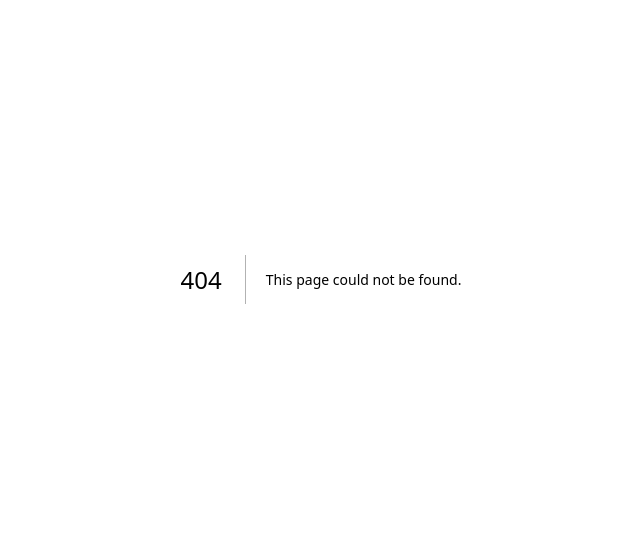
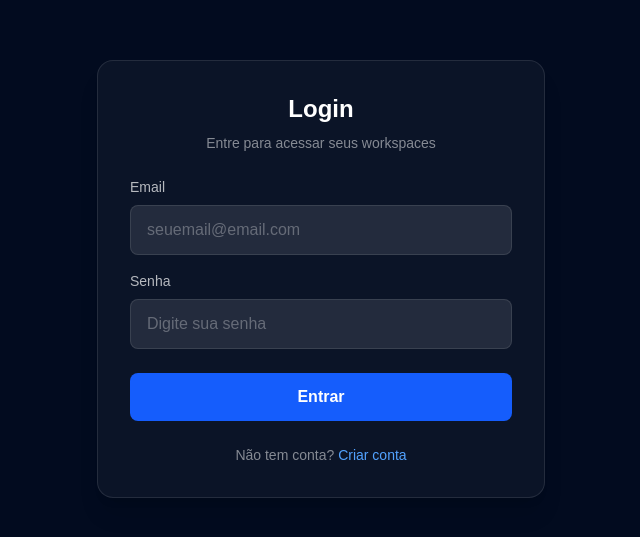
Before and after one commit to AllanGaBRs/allanflow-frontend, a Next.js app: page /login in a window 1280 px wide. Before the commit this address had no page. Shown: the part 121-658 px from the top of the page, without its empty margins (319-959 px from the left). Built offline with nearby package versions, Linux system fonts and the light colour scheme.

Commit message:
feat(auth): add login page with hooks, services and types structure

```diff
--- /dev/null
+++ b/app/(public)/login/components/LoginForm.tsx
@@ -0,0 +1,73 @@
+"use client";
+
+import Link from "next/link";
+import { useState } from "react";
+import { useLogin } from "../hooks/useLogin";
+
+export function LoginForm() {
+  const { login, loading, error } = useLogin();
+
+  const [email, setEmail] = useState("");
+  const [password, setPassword] = useState("");
+
+  async function handleSubmit(e: React.FormEvent) {
+    e.preventDefault();
+    await login(email, password);
+  }
+
+  return (
+    <div className="flex min-h-screen items-center justify-center bg-[#020B1F] px-4">
+      <div className="w-full max-w-md rounded-2xl border border-white/10 bg-white/[0.04] p-8 shadow-xl">
+        <div className="mb-6 text-center">
+          <h1 className="text-2xl font-bold text-white">Login</h1>
+          <p className="mt-2 text-sm text-white/50">
+            Entre para acessar seus workspaces
+          </p>
+        </div>
+
+        <form onSubmit={handleSubmit} className="flex flex-col gap-4">
+          <div>
+            <label className="mb-2 block text-sm text-white/70">Email</label>
+            <input
+              type="email"
+              placeholder="seuemail@email.com"
+              className="w-full rounded-lg border border-white/10 bg-white/10 px-4 py-3 text-white outline-none placeholder:text-white/30 focus:border-blue-500"
+              value={email}
+              onChange={(e) => setEmail(e.target.value)}
+              required
+            />
+          </div>
+
+          <div>
+            <label className="mb-2 block text-sm text-white/70">Senha</label>
+            <input
+              type="password"
+              placeholder="Digite sua senha"
+              className="w-full rounded-lg border border-white/10 bg-white/10 px-4 py-3 text-white outline-none placeholder:text-white/30 focus:border-blue-500"
+              value={password}
+              onChange={(e) => setPassword(e.target.value)}
+              required
+            />
+          </div>
+
+          {error && <p className="text-sm text-red-400">{error}</p>}
+
+          <button
+            type="submit"
+            disabled={loading}
+            className="mt-2 rounded-lg bg-blue-600 py-3 font-semibold text-white transition hover:bg-blue-700 disabled:opacity-50"
+          >
+            {loading ? "Entrando..." : "Entrar"}
+          </button>
+        </form>
+
+        <p className="mt-6 text-center text-sm text-white/50">
+          Não tem conta?{" "}
+          <Link href="/register" className="text-blue-400 hover:underline">
+            Criar conta
+          </Link>
+        </p>
+      </div>
+    </div>
+  );
+}
--- /dev/null
+++ b/app/(public)/login/hooks/useLogin.ts
@@ -0,0 +1,36 @@
+"use client";
+
+import { useState } from "react";
+import { useRouter } from "next/navigation";
+import { loginService } from "../services/authService";
+
+export function useLogin() {
+  const router = useRouter();
+
+  const [loading, setLoading] = useState(false);
+  const [error, setError] = useState("");
+
+  async function login(email: string, password: string) {
+    setLoading(true);
+    setError("");
+
+    try {
+      await loginService({ email, password });
+      router.push("/workspaces");
+    } catch (err: unknown) {
+      if (err instanceof Error) {
+        setError(err.message);
+      } else {
+        setError("Erro inesperado ao logar");
+      }
+    } finally {
+      setLoading(false);
+    }
+  }
+
+  return {
+    login,
+    loading,
+    error,
+  };
+}
--- /dev/null
+++ b/app/(public)/login/page.tsx
@@ -0,0 +1,5 @@
+import { LoginForm } from "./components/LoginForm";
+
+export default function LoginPage() {
+  return <LoginForm />;
+}
--- /dev/null
+++ b/app/(public)/login/services/authService.ts
@@ -0,0 +1,19 @@
+import { LoginRequest, LoginResponse } from "../types/auth";
+
+export async function loginService(payload: LoginRequest): Promise<LoginResponse> {
+  const res = await fetch("/api/login", {
+    method: "POST",
+    headers: {
+      "Content-Type": "application/json",
+    },
+    body: JSON.stringify(payload),
+  });
+
+  const data = await res.json();
+
+  if (!res.ok) {
+    throw new Error(data.error || "Erro ao logar");
+  }
+
+  return data;
+}
--- /dev/null
+++ b/app/(public)/login/types/auth.ts
@@ -0,0 +1,9 @@
+export type LoginRequest = {
+  email: string;
+  password: string;
+};
+
+export type LoginResponse = {
+  error?: string;
+  message?: string;
+};
```
